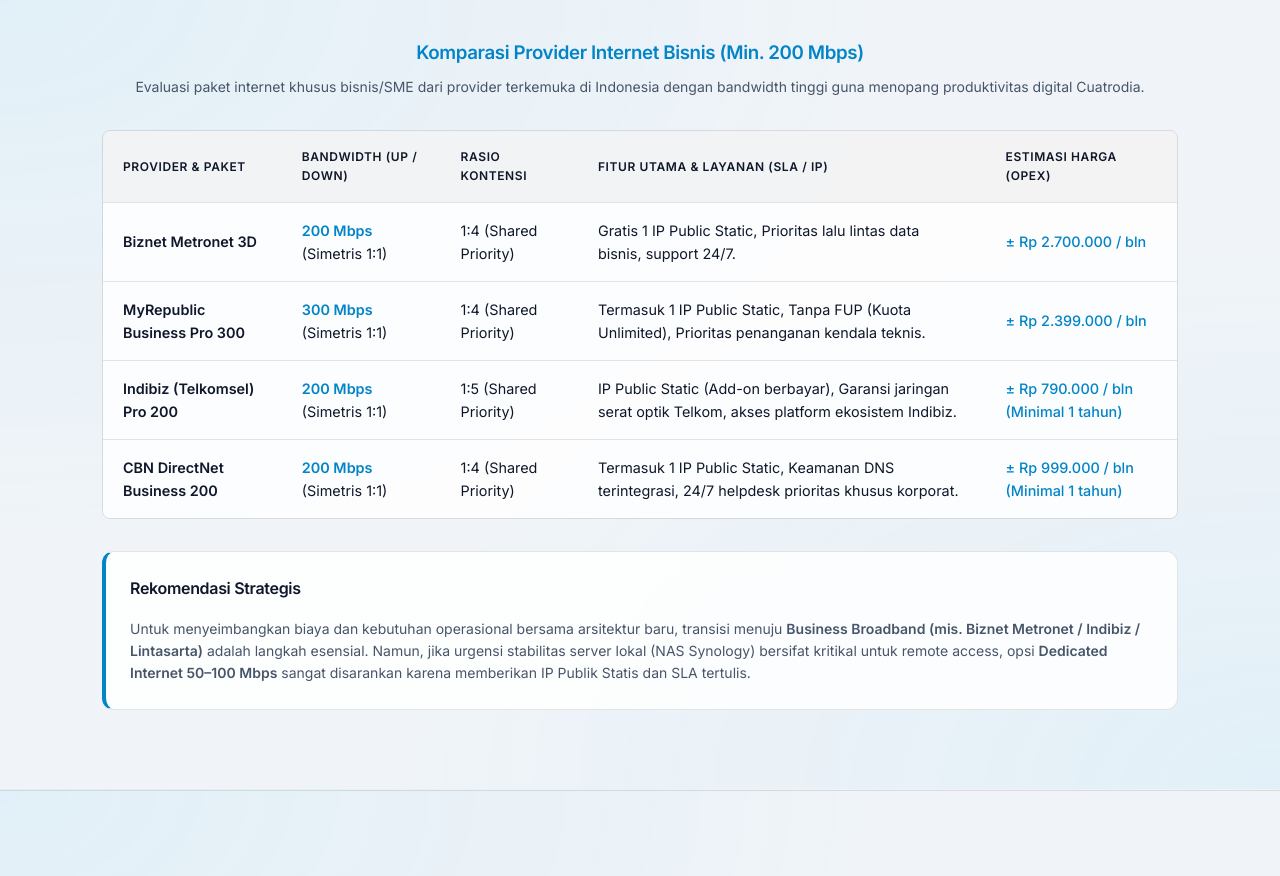
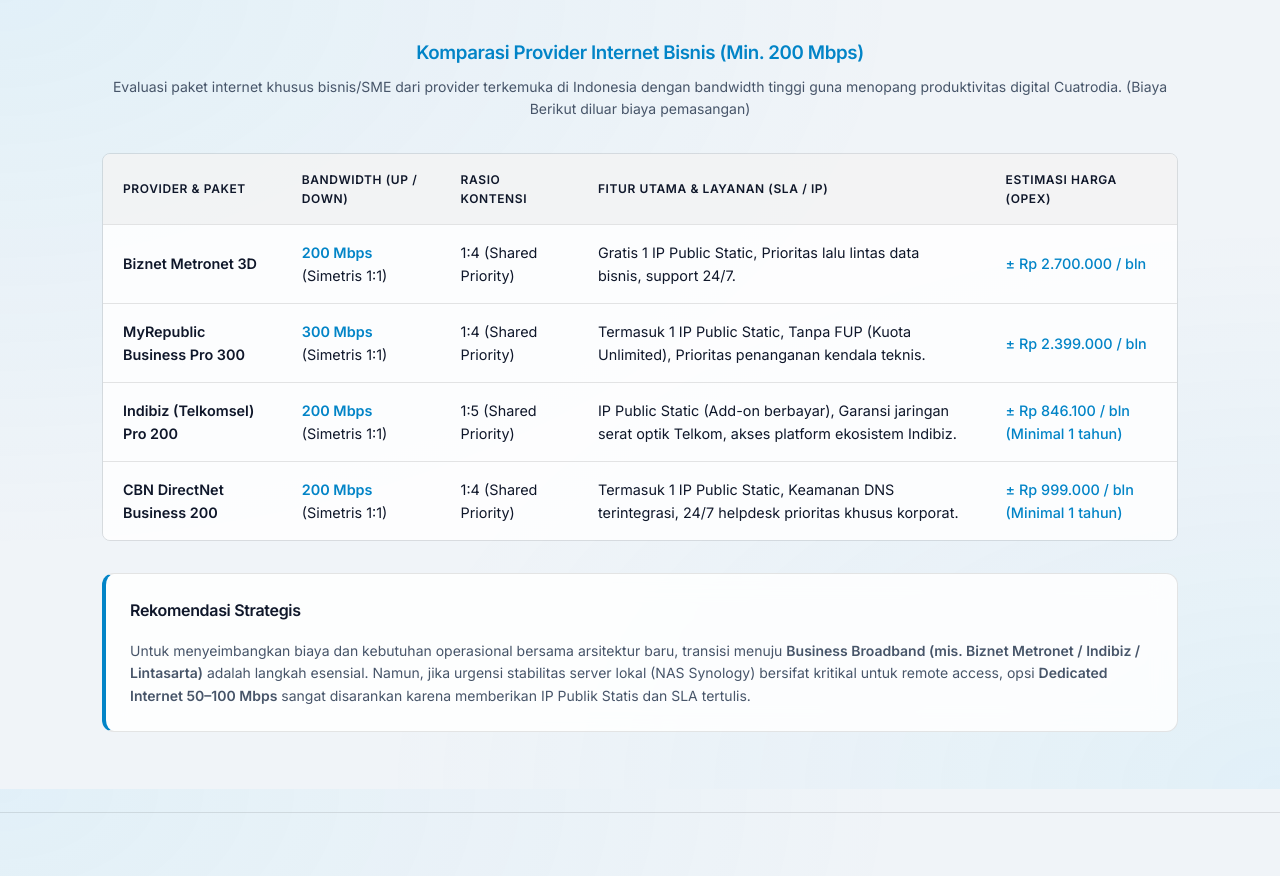
Before and after one commit to kazuhaaaaan/ITDev, a plain HTML site: page index.html in a window 1280 px wide. Shown: the part 3211-4087 px from the top of the page. Drawn offline with Linux system fonts and the light colour scheme.

Commit message:
Add files via upload

```diff
--- a/index.html
+++ b/index.html
@@ -508,7 +508,7 @@
             </div>
 
             <h3 class="text-center mt-5 mb-1 text-primary">Komparasi Provider Internet Bisnis (Min. 200 Mbps)</h3>
-            <p class="text-center text-muted mb-4 text-sm">Evaluasi paket internet khusus bisnis/SME dari provider terkemuka di Indonesia dengan bandwidth tinggi guna menopang produktivitas digital Cuatrodia.</p>
+            <p class="text-center text-muted mb-4 text-sm">Evaluasi paket internet khusus bisnis/SME dari provider terkemuka di Indonesia dengan bandwidth tinggi guna menopang produktivitas digital Cuatrodia. (Biaya Berikut diluar biaya pemasangan)</p>
             <div class="table-responsive mb-4">
                 <table>
                     <thead>
@@ -540,7 +540,7 @@
                             <td><span class="text-primary font-semibold">200 Mbps</span> (Simetris 1:1)</td>
                             <td>1:5 (Shared Priority)</td>
                             <td>IP Public Static (Add-on berbayar), Garansi jaringan serat optik Telkom, akses platform ekosistem Indibiz.</td>
-                            <td class="price">± Rp 790.000 / bln (Minimal 1 tahun)</td>
+                            <td class="price">± Rp 846.100 / bln (Minimal 1 tahun)</td>
                         </tr>
                         <tr>
                             <td><strong>CBN DirectNet Business 200</strong></td>
```
